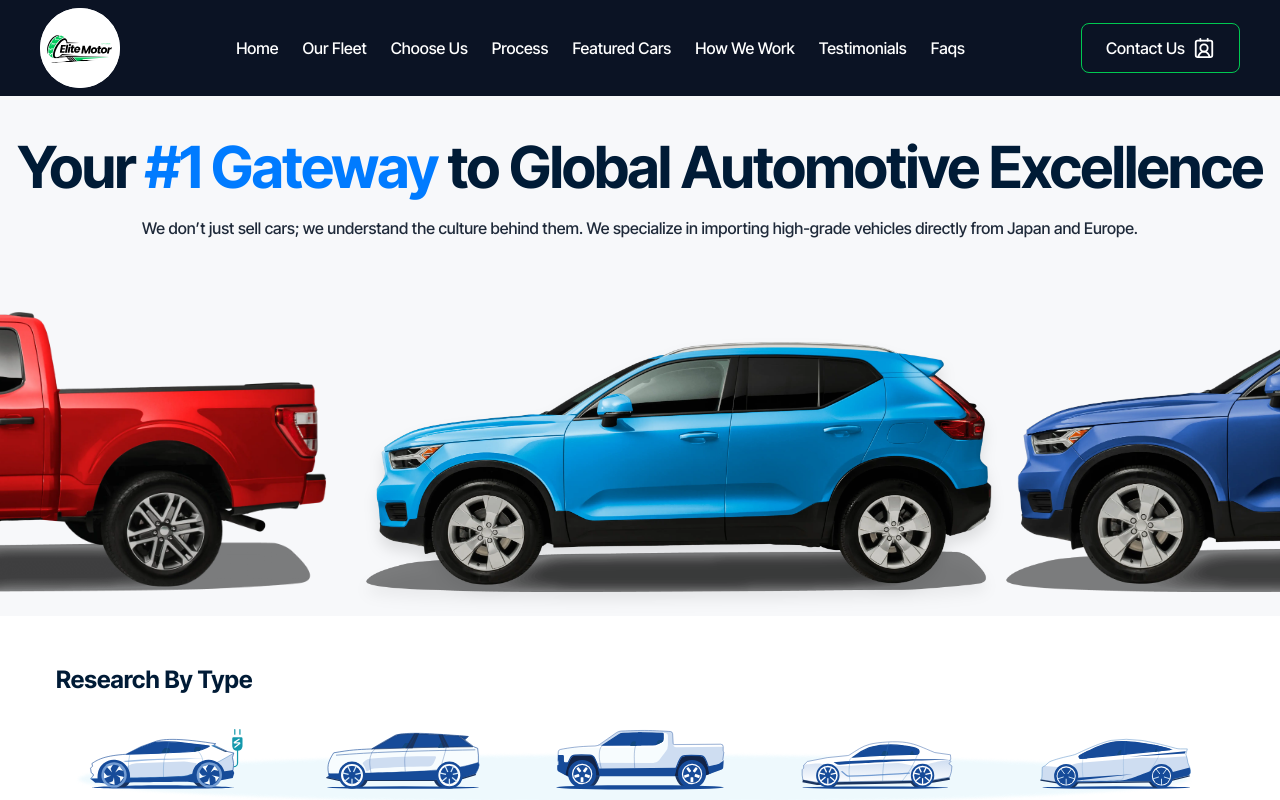
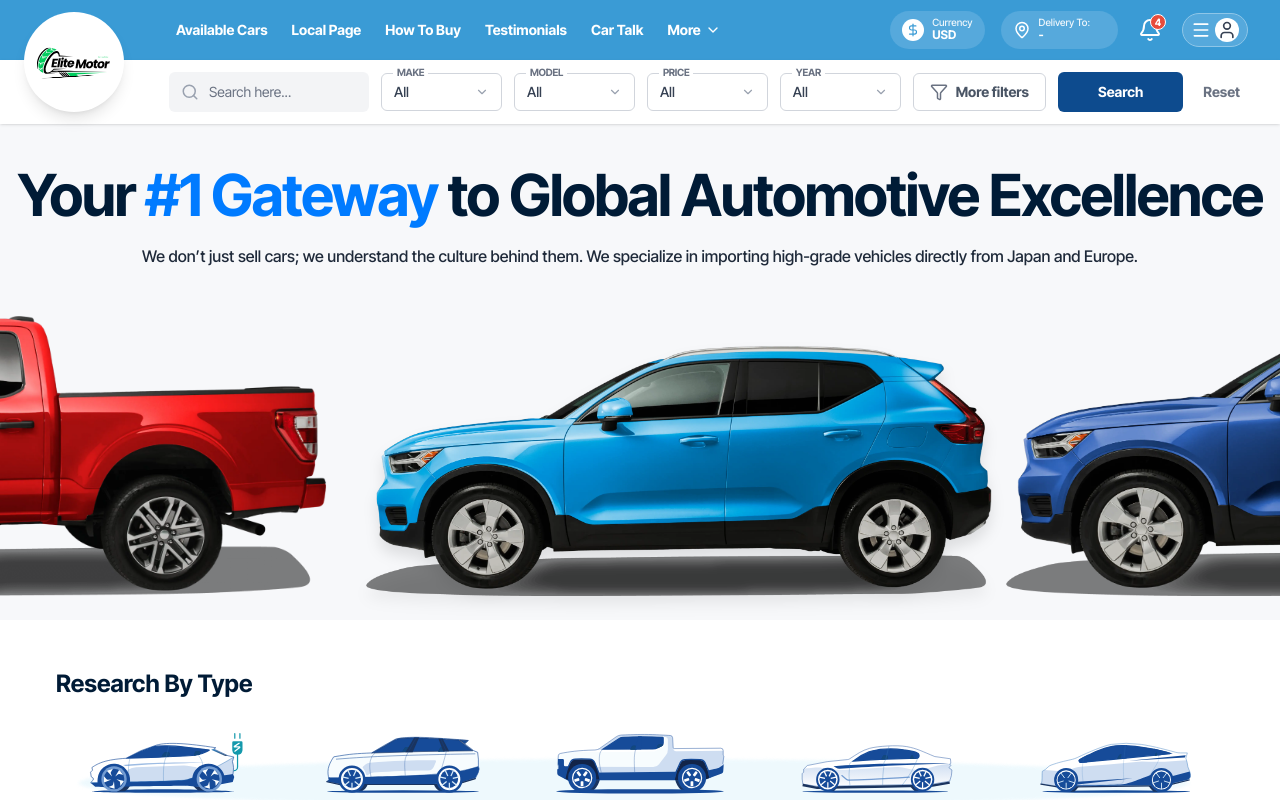
Before and after one commit to 404annas/Car-Detailing, a Next.js app: page / in a window 1280 px wide. Shown: the top 800 px of the page. Built offline with nearby package versions, Linux system fonts and the light colour scheme.

Commit message:
Navbar Done

```diff
--- a/package.json
+++ b/package.json
@@ -9,6 +9,7 @@
     "lint": "eslint"
   },
   "dependencies": {
+    "framer-motion": "^12.34.0",
     "lucide-react": "^0.563.0",
     "next": "16.1.6",
     "nextjs-toploader": "^3.9.17",
--- a/src/app/Home/Home.tsx
+++ b/src/app/Home/Home.tsx
@@ -12,6 +12,7 @@ import Hero2 from '@/components/Hero2'
 import Hero3 from '@/components/Hero3';
 import HeroBottom from '@/components/HeroBottom';
 import Navbar from '@/components/Navbar'
+import Navbar2 from '@/components/Navbar2';
 import Numbers from '@/components/Numbers'
 import Offering from '@/components/Offering'
 import SixSteps from '@/components/SixSteps';
@@ -22,7 +23,7 @@ import Testimonials from '@/components/Testimonials'
 const Home = () => {
   return (
     <div>
-        <Navbar />
+        <Navbar2 />
         {/* <Hero /> */}
         <div id="home">
           <Hero3 />
--- a/src/components/Hero3.tsx
+++ b/src/components/Hero3.tsx
@@ -10,7 +10,7 @@ const Hero3 = () => {
             <div className="w-full flex flex-col items-center">
 
                 {/* --- Heading --- */}
-                <div className="container px-4 text-center mb-12 md:mb-18 z-20 relative">
+                <div className="container px-4 text-center mb-12 md:mb-12 z-20 relative">
                     <h1 className="text-4xl md:text-[58px] font-bold text-[#001B36] tracking-tight leading-[1.1]">
                         Your <span className="text-[#007BFF]">#1 Gateway</span> to Global Automotive Excellence
                     </h1>
--- /dev/null
+++ b/src/components/Navbar2.tsx
@@ -0,0 +1,146 @@
+"use client";
+import React, { useState, useEffect } from "react";
+import Image from "next/image";
+import {
+    Search,
+    ChevronDown,
+    DollarSign,
+    MapPin,
+    Bell,
+    Menu,
+    User,
+    Filter
+} from "lucide-react";
+import logo from "@/assets/logo.svg";
+
+const Navbar2 = () => {
+    const [isScrolled, setIsScrolled] = useState(false);
+
+    useEffect(() => {
+        const handleScroll = () => {
+            // Video ke flow ke mutabiq 1px scroll par hi transition start ho jaye
+            setIsScrolled(window.scrollY > 1);
+        };
+        window.addEventListener("scroll", handleScroll);
+        return () => window.removeEventListener("scroll", handleScroll);
+    }, []);
+
+    return (
+        <nav className="w-full flex flex-col sticky top-0 z-[100] transition-all duration-300">
+
+            {/* --- Top Blue Bar --- */}
+            {/* Logo ko bahar dikhane ke liye 'overflow-visible' zaroori hai */}
+            <div className={`bg-[#3A9BD5] flex items-center px-4 md:px-8 relative transition-all duration-500 ${isScrolled ? "h-0 opacity-0 invisible" : "h-[60px] opacity-100 visible"}`}>
+
+                {/* Navigation Links */}
+                <div className="flex items-center ml-36 space-x-6 text-white font-bold text-sm overflow-x-auto no-scrollbar">
+                    <a href="#" className="hover:opacity-80 transition-all duration-300 whitespace-nowrap ">Available Cars</a>
+                    <a href="#" className="hover:opacity-80 transition-all duration-300 whitespace-nowrap">Local Page</a>
+                    <a href="#" className="hover:opacity-80 transition-all duration-300 whitespace-nowrap">How To Buy</a>
+                    <a href="#" className="hover:opacity-80 transition-all duration-300 whitespace-nowrap">Testimonials</a>
+                    <a href="#" className="hover:opacity-80 transition-all duration-300 whitespace-nowrap">Car Talk</a>
+                    <div className="flex items-center cursor-pointer hover:opacity-80 transition-all duration-300">
+                        <span>More</span>
+                        <ChevronDown size={16} className="ml-1" />
+                    </div>
+                </div>
+
+                {/* Right Side Icons & Selectors */}
+                <div className="ml-auto flex items-center space-x-4">
+                    <div className="bg-[#56A9DC] text-white flex items-center px-3 py-1.5 rounded-full cursor-pointer hover:bg-[#448fbe] transition-colors duration-300">
+                        <div className="bg-white rounded-full p-1 mr-2">
+                            <DollarSign size={14} className="text-[#3A9BD5]" />
+                        </div>
+                        <div className="flex flex-col leading-none">
+                            <span className="text-[10px] opacity-90 font-medium">Currency</span>
+                            <span className="text-xs font-bold uppercase">USD</span>
+                        </div>
+                    </div>
+
+                    <div className="bg-[#56A9DC] text-white flex items-center px-3 py-1.5 rounded-full cursor-pointer hover:bg-[#448fbe] transition-colors duration-300">
+                        <MapPin size={18} className="mr-2" />
+                        <div className="flex flex-col leading-none pr-4">
+                            <span className="text-[10px] opacity-90 font-medium">Delivery To:</span>
+                            <span className="text-xs font-bold">-</span>
+                        </div>
+                    </div>
+
+                    <div className="relative cursor-pointer text-white p-1">
+                        <Bell size={24} />
+                        <span className="absolute top-0 right-0 bg-[#E74C3C] text-white text-[10px] w-4 h-4 rounded-full flex items-center justify-center font-bold border border-white">
+                            4
+                        </span>
+                    </div>
+
+                    <div className="flex items-center bg-[#56A9DC] rounded-full px-2 py-1 cursor-pointer border border-[#8ec6e8]">
+                        <Menu size={20} className="text-white mr-1" />
+                        <div className="bg-white rounded-full p-0.5">
+                            <User size={20} className="text-gray-700" />
+                        </div>
+                    </div>
+                </div>
+            </div>
+
+            {/* --- Bottom Filter Bar --- */}
+            {/* overflow-visible is key so logo doesn't hide when it jumps up */}
+            <div className="bg-white py-3 px-4 md:px-8 flex items-center space-x-3 shadow-sm relative overflow-visible">
+
+                {/* Logo - Position Fixed to Top/Bottom bar flow */}
+                <div
+                    className={`rounded-full shadow-lg z-[110] absolute transition-all duration-500 ease-in-out bg-white flex items-center justify-center
+                    ${isScrolled
+                            ? "top-1 left-4 w-[55px] h-[55px]"
+                            : "-top-12 left-6 w-[100px] h-[100px]"
+                        }`}
+                >
+                    <div className="relative w-[90%] h-[90%]">
+                        <Image
+                            src={logo}
+                            alt="Car From Japan"
+                            fill
+                            className="object-contain rounded-full"
+                        />
+                    </div>
+                </div>
+
+                {/* Spacing adjustments to match logo movement */}
+                <div className={`transition-all duration-500 ${isScrolled ? "min-w-[65px]" : "min-w-[125px]"}`}></div>
+
+                {/* Search Input */}
+                <div className="relative flex-1 min-w-[200px]">
+                    <Search className="absolute left-3 top-1/2 -translate-y-1/2 text-gray-400" size={18} />
+                    <input
+                        type="text"
+                        placeholder="Search here..."
+                        className="w-full bg-gray-100 py-2.5 pl-10 pr-4 rounded-md outline-none text-sm placeholder:text-gray-500"
+                    />
+                </div>
+
+                {/* Dropdowns */}
+                {["Make", "Model", "Price", "Year"].map((label) => (
+                    <div key={label} className="relative min-w-[110px] flex-1">
+                        <span className="absolute -top-2 left-3 bg-white px-1 text-[10px] text-gray-500 z-10 font-bold uppercase tracking-tight">{label}</span>
+                        <div className="border border-gray-300 rounded-md py-2 px-3 flex items-center justify-between cursor-pointer hover:border-gray-400 transition-all">
+                            <span className="text-sm text-gray-700 font-medium">All</span>
+                            <ChevronDown size={14} className="text-gray-400" />
+                        </div>
+                    </div>
+                ))}
+
+                <button className="flex items-center space-x-2 border border-gray-300 rounded-md py-2 px-4 hover:bg-gray-50 transition-all cursor-pointer whitespace-nowrap">
+                    <Filter size={18} className="text-gray-500" />
+                    <span className="text-sm text-gray-600 font-bold">More filters</span>
+                </button>
+
+                <button className="bg-[#0D4B8E] text-white font-bold py-2.5 px-10 rounded-md hover:bg-[#0a3a6e] transition-colors cursor-pointer text-sm">
+                    Search
+                </button>
+                <button className="text-gray-500 cursor-pointer text-sm font-bold hover:underline px-2">
+                    Reset
+                </button>
+            </div>
+        </nav>
+    );
+};
+
+export default Navbar2;
```
Also changed, not shown: 1 other file (tests, documents, lock files or other folders).
